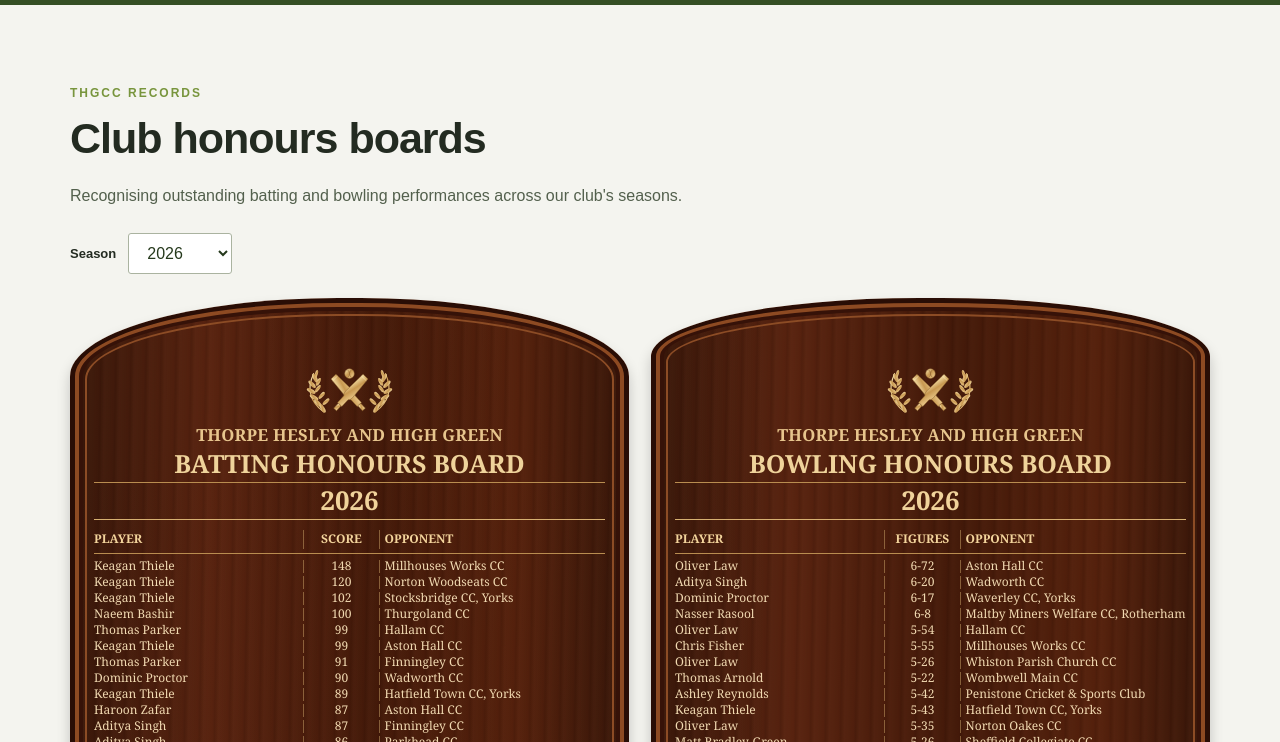
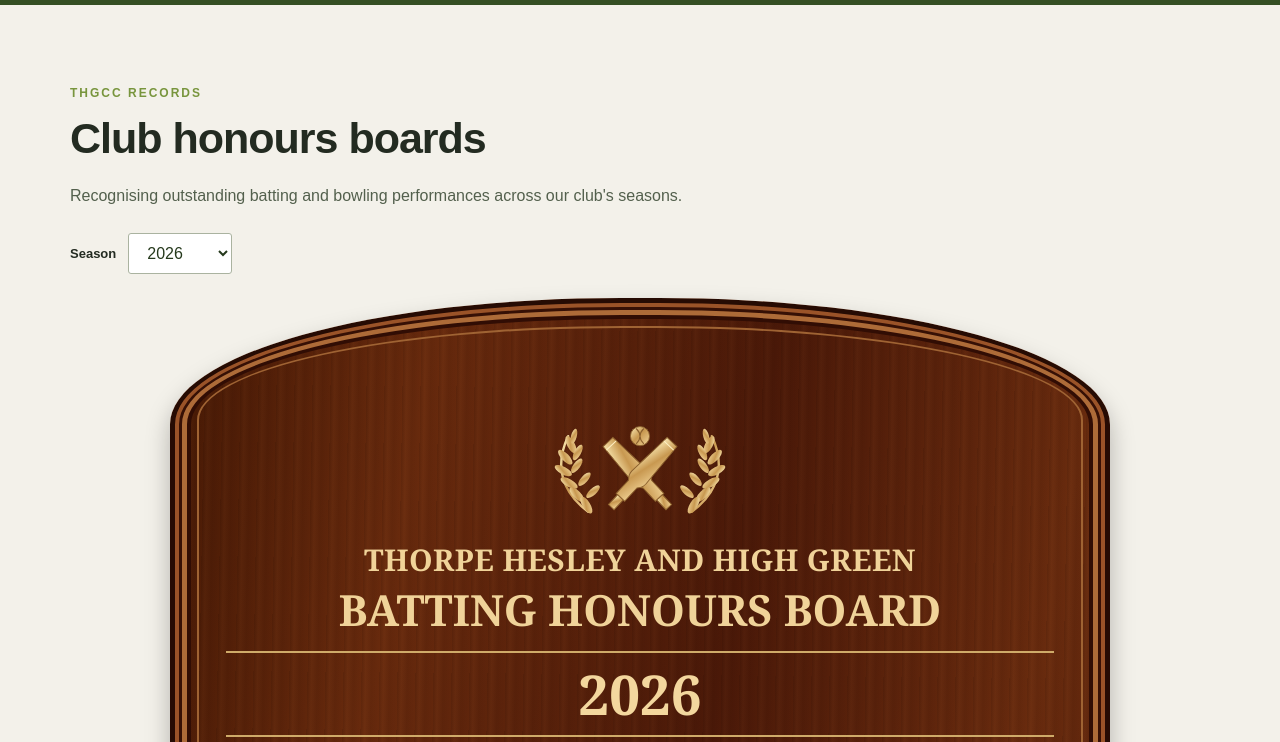
Before and after one commit to karen-fearn/thhg-website, a plain HTML site: page index.html in a window 1280 px wide. Shown: the part 3070-3812 px from the top of the page. Drawn offline with Linux system fonts and the light colour scheme.

Commit message:
Apply approved classic mahogany honours board styling to live API records

```diff
--- a/styles.css
+++ b/styles.css
@@ -78,3 +78,23 @@ img{max-width:100%}
 .wood-board-title small{font-size:clamp(11px,1.3vw,17px);letter-spacing:.25px}.wood-board-title h3{font-size:clamp(17px,2.1vw,25px);margin:4px 0}.board-season{font-size:26px!important;padding:3px 0 5px}
 .board-columns,.honour-row{grid-template-columns:minmax(0,1.05fr) minmax(35px,.35fr) minmax(0,1.1fr);gap:5px}.board-columns{font-size:clamp(9px,1vw,12px)}.honour-row{font-size:clamp(9px,1vw,12px);line-height:1.08;padding:1.5px 0;overflow-wrap:normal}.honour-row .honour-opponent{overflow-wrap:break-word}
 @media(max-width:800px){.honours-grid{grid-template-columns:minmax(0,1fr)}.wood-board{padding:62px 17px 24px}.board-emblem{height:50px}.board-emblem img{width:108px;height:50px}.wood-board-title small{font-size:clamp(11px,3.3vw,16px)}.wood-board-title h3{font-size:clamp(16px,4.6vw,23px)}.board-columns{font-size:clamp(9px,2.6vw,12px)}.honour-row{font-size:clamp(9px,2.6vw,12px);gap:4px}.wood-board:before{inset:13px 11px 13px}}
+
+/* Final honours presentation: classic carved mahogany plaque, inspired by approved design */
+.honours-section{background:#f3f1ea}
+.honours-grid{grid-template-columns:minmax(0,1fr);max-width:940px;margin:0 auto;gap:36px}
+.wood-board{position:relative;overflow:hidden;isolation:isolate;min-width:0;min-height:0;padding:118px clamp(26px,6%,70px) 52px;border-radius:48% 48% 3px 3px / 6.5% 6.5% 3px 3px;background:repeating-linear-gradient(91deg,rgba(17,5,1,.10) 0,rgba(255,200,130,.025) 4px,rgba(30,8,2,.08) 10px,transparent 18px),linear-gradient(100deg,#451804 0%,#682a0d 21%,#4b1908 48%,#692b0e 73%,#411405 100%);box-shadow:inset 0 0 0 5px #260b03,inset 0 0 0 9px #9a5328,inset 0 0 0 12px #361005,inset 0 0 0 17px #ad6b38,inset 0 0 0 21px #310d04,0 12px 24px #0004;color:#f3d79e}
+.wood-board:before{content:'';position:absolute;inset:28px 27px 27px;border:2px solid #9f6333;border-radius:48% 48% 1px 1px / 5% 5% 1px 1px;pointer-events:none;z-index:-1}
+.wood-board:after{display:none}
+.board-emblem{height:112px;margin:0 auto 14px}
+.board-emblem img{height:112px;width:230px;object-fit:contain}
+.wood-board-title small{display:block;color:#f0d399;font-family:Georgia,'Times New Roman',serif;font-size:clamp(17px,3vw,30px);font-weight:bold;letter-spacing:.4px}
+.wood-board-title h3{color:#f0d399;font-family:Georgia,'Times New Roman',serif;font-size:clamp(25px,4.5vw,43px);line-height:1.1;margin:8px 0 18px}
+.board-season{display:block;border-top:2px solid #cfab69;border-bottom:2px solid #cfab69;font-family:Georgia,serif;font-size:clamp(34px,5vw,55px)!important;line-height:1.2;margin-bottom:8px;padding:8px 0}
+.board-columns,.honour-row{grid-template-columns:minmax(0,1.1fr) minmax(70px,.4fr) minmax(0,1.25fr);gap:0}
+.board-columns{border-bottom:2px solid #cda76c;font-family:Georgia,serif;font-size:clamp(14px,2vw,20px);padding:6px 0 9px}
+.honour-row{font-family:Georgia,serif;font-size:clamp(12px,1.55vw,17px);line-height:1.22;padding:3px 0;color:#f4dbad}
+.honour-row strong,.honour-row .honour-opponent{font-size:inherit;color:inherit}
+.board-columns>*:nth-child(1),.honour-row>*:nth-child(1),.board-columns>*:nth-child(2),.honour-row>*:nth-child(2){border-right:1px solid #cda76c99;padding-right:9px}
+.board-columns>*:nth-child(2),.honour-row>*:nth-child(2){padding-left:9px;text-align:center}
+.board-columns>*:nth-child(3),.honour-row>*:nth-child(3){padding-left:15px}
+@media(max-width:800px){.honours-grid{max-width:100%}.wood-board{padding:75px 18px 28px;border-radius:48% 48% 2px 2px / 4% 4% 2px 2px;box-shadow:inset 0 0 0 4px #2b0c04,inset 0 0 0 7px #975026,inset 0 0 0 10px #351005,inset 0 0 0 13px #a75f30,0 6px 16px #0004}.wood-board:before{inset:17px 15px 15px;border-width:1px}.board-emblem{height:70px;margin-bottom:8px}.board-emblem img{height:70px;width:150px}.wood-board-title small{font-size:clamp(12px,3.4vw,18px)}.wood-board-title h3{font-size:clamp(19px,5vw,28px);margin:5px 0 11px}.board-season{font-size:32px!important;padding:5px 0}.board-columns,.honour-row{grid-template-columns:minmax(0,1fr) minmax(42px,.37fr) minmax(0,1.13fr)}.board-columns{font-size:clamp(10px,2.8vw,14px);padding:4px 0 6px}.honour-row{font-size:clamp(9px,2.5vw,13px);line-height:1.15;padding:2px 0}.board-columns>*:nth-child(1),.honour-row>*:nth-child(1),.board-columns>*:nth-child(2),.honour-row>*:nth-child(2){padding-right:4px}.board-columns>*:nth-child(2),.honour-row>*:nth-child(2){padding-left:4px}.board-columns>*:nth-child(3),.honour-row>*:nth-child(3){padding-left:7px}}
```
